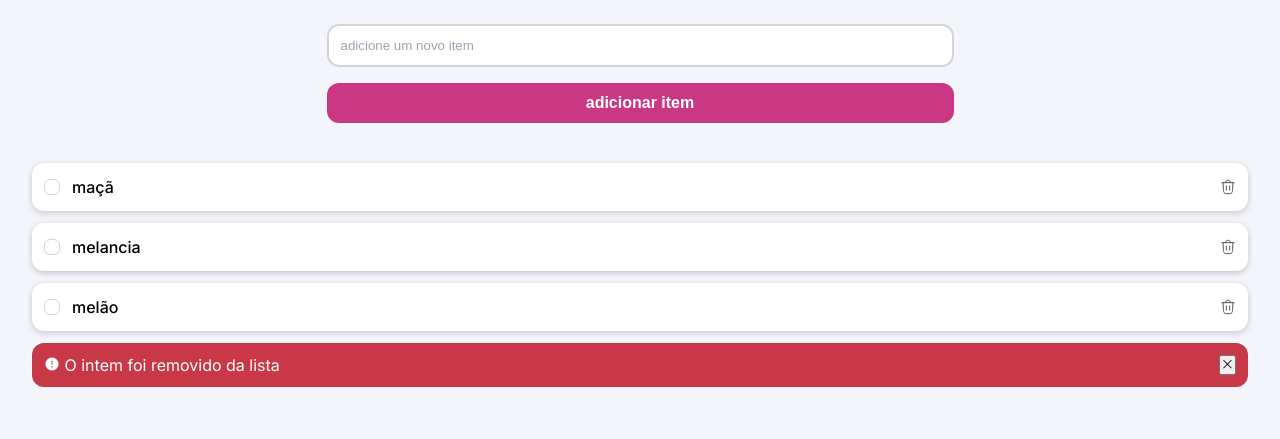
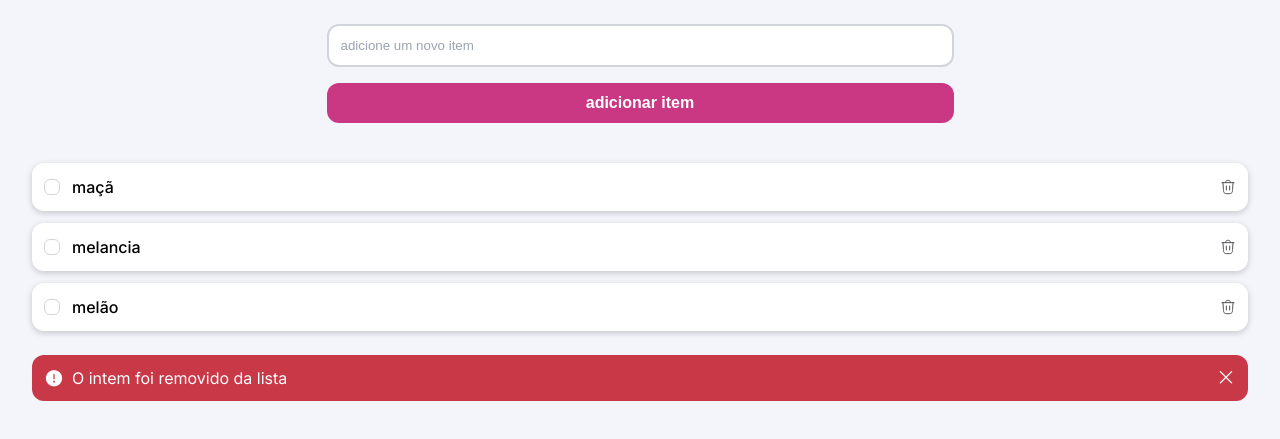
Before and after one commit to Bryan1TA/quicly-list-02mc, a plain HTML site: page index.html in a window 1280 px wide. Shown: the part 185-624 px from the top of the page. Drawn offline with nearby package versions, Linux system fonts and the light colour scheme.

Commit message:
ultimas do warning

```diff
--- a/style.css
+++ b/style.css
@@ -184,5 +184,28 @@ main {
     display: flex;
     justify-content: space-between;
     border-radius: 1.2rem;
+    margin-top: 2.4rem;
+
+
+    opacity: 1;
+    transform: translateY(0);
+    transition: opacity .4s ease, trasform .4s ease-out;
+
+
+    div {
+        display: flex;
+        align-items: center;
+        gap: .8rem;
+    }
+
+    i {
+        font-size: 2rem;
+    }
+
+    button {
+        border: none;
+        background: none;
+        color: var(--always-white);
+    }
 
 }
```
